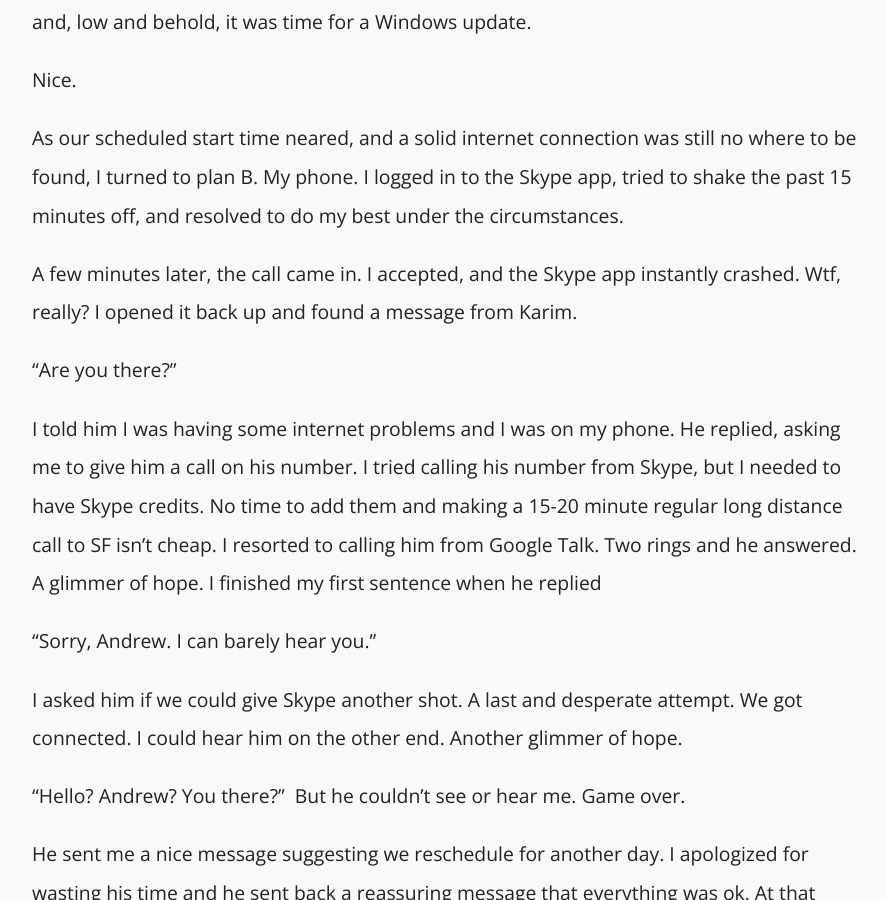
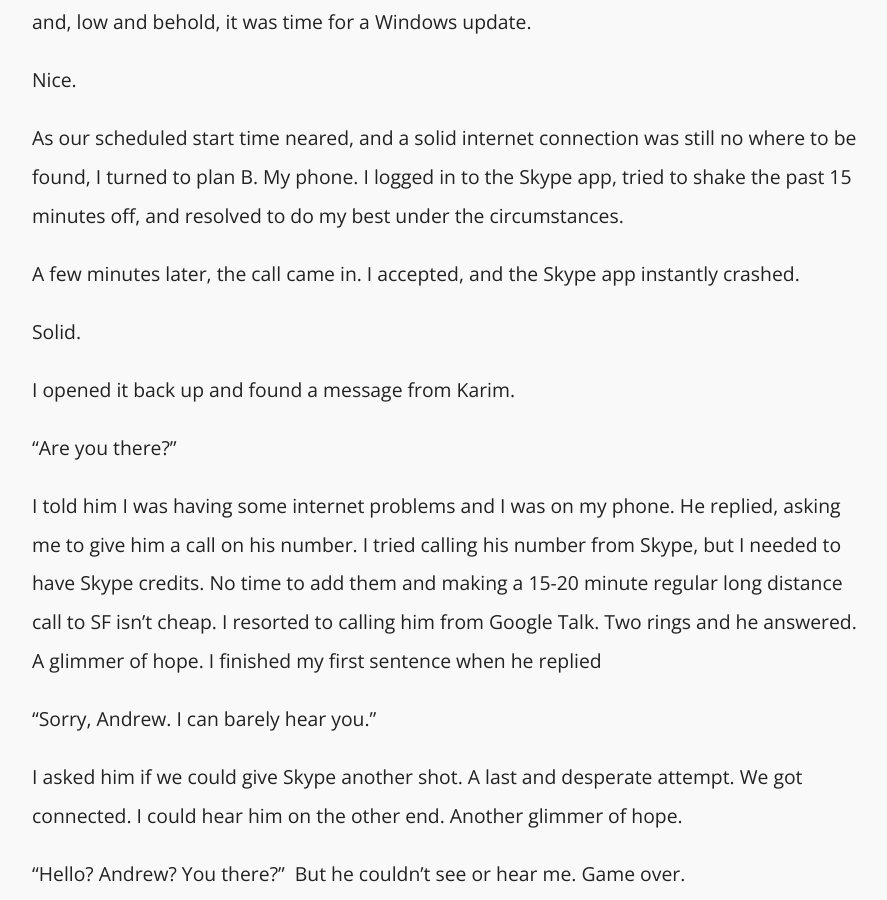
Before and after one commit to karsumit94/andrewholsted.github.io, a Jekyll site: the page built from _posts/2013-03-15-Dev-Bootcamp-Interview.md, in a window 1280 px wide and 900 px high, scrolled down 2403 px. Shown: the whole window, without its empty margins (192-1079 px from the left). Built offline with Jekyll 4.4.1, drawn with Linux system fonts in a browser that asks for light colours; nearby versions of some CDN libraries; some web fonts are replaced; Markdown is read by kramdown in place of the engine named in the settings.

Commit message:
Update posts.

```diff
--- a/_posts/2013-03-15-Dev-Bootcamp-Interview.md
+++ b/_posts/2013-03-15-Dev-Bootcamp-Interview.md
@@ -45,7 +45,11 @@ Nice.
 
 As our scheduled start time neared, and a solid internet connection was still no where to be found, I turned to plan B. My phone. I logged in to the Skype app, tried to shake the past 15 minutes off, and resolved to do my best under the circumstances.
 
-A few minutes later, the call came in. I accepted, and the Skype app instantly crashed. Wtf, really? I opened it back up and found a message from Karim.
+A few minutes later, the call came in. I accepted, and the Skype app instantly crashed.
+
+Solid.
+
+I opened it back up and found a message from Karim.
 
 "Are you there?"
 
```
Also changed, not shown: _posts/2013-02-28-Authenticating-with-the-GitHub-API.md (+5 -16 lines).
